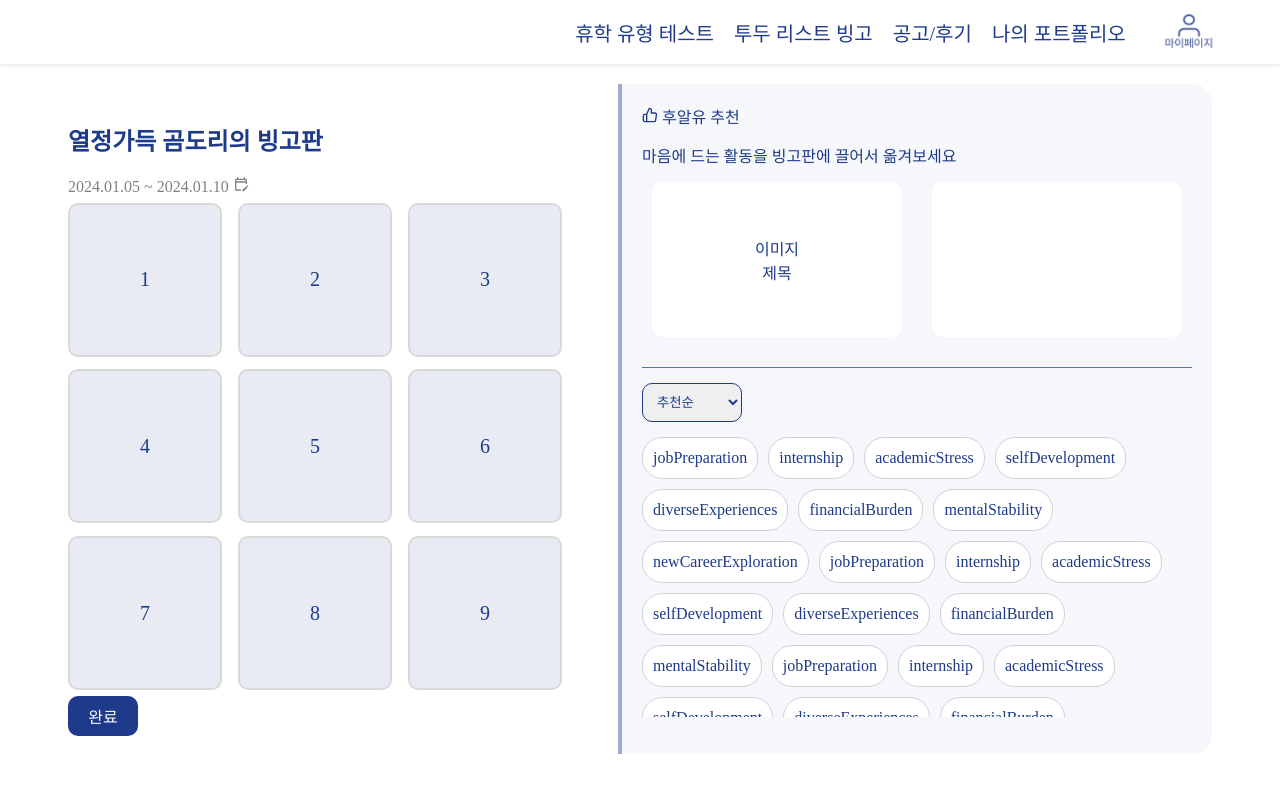
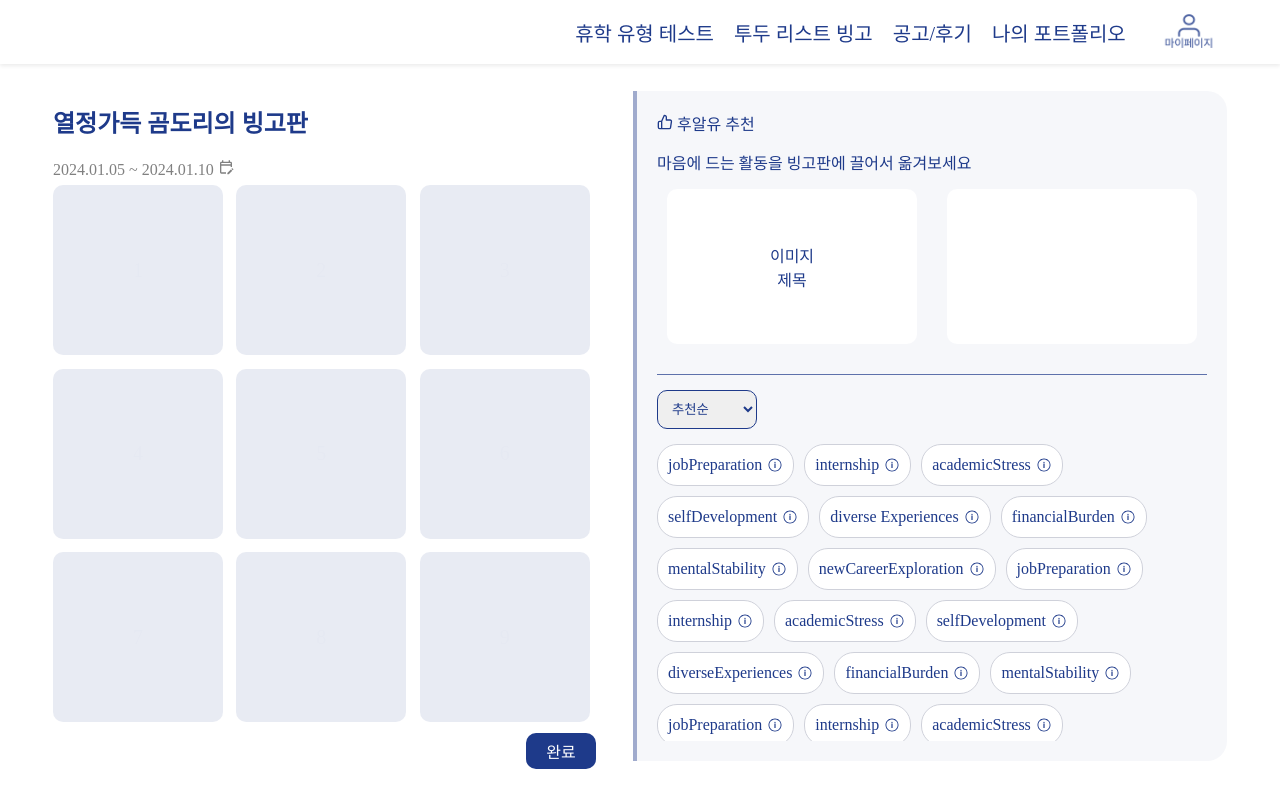
Before and after one commit to Youth-is-the-best/Youth-Client, a React (Create React App) app: page / in a window 1280 px wide. Built offline with nearby package versions, Linux system fonts and the light colour scheme; a web font is replaced by a local one.

Commit message:
feat :  빙고 dnd는 일단 완성

```diff
--- a/src/pages/Home.jsx
+++ b/src/pages/Home.jsx
@@ -4,6 +4,7 @@ import { Link, useNavigate } from 'react-router-dom';
 import styled from 'styled-components';
 import mypage from '../images/mypage.png';
 import { FiThumbsUp } from 'react-icons/fi';
+import { IoIosInformationCircleOutline } from 'react-icons/io';
 
 const Home = () => {
   const options = ["추천순", "마감순", "보관함"];
@@ -26,7 +27,7 @@ const Home = () => {
     //백엔드연결 여기서하기
   };
 
-  const veiwBingoInfo = (index) => {
+  const viewBingoInfo = () => {
     navigate("/info");
   }
 
@@ -35,7 +36,7 @@ const Home = () => {
     "internship",
     "academicStress",
     "selfDevelopment",
-    "diverseExperiences",
+    "diverse Experiences",
     "financialBurden",
     "mentalStability",
     "newCareerExploration",
@@ -106,12 +107,13 @@ const Home = () => {
                 onDragStart={() => handleDragStart(index, 'bingo')}
                 onDrop={() => handleDrop(index)}
                 onDragOver={handleDragOver}
+                inBingo={typeof bingo !== 'number'}
               >
                 {typeof bingo === 'number' ? bingo + 1 : bingo}
               </Bingo>
             ))}
           </BingoDom>
-          <Button>완료</Button>
+          <Button style={{marginLeft:'473px', marginTop:'4px'}}>완료</Button>
         </LeftDom>
         <RightDom>
           <div><FiThumbsUp /> 후알유 추천</div>
@@ -137,7 +139,8 @@ const Home = () => {
                 draggable
                 onDragStart={() => handleDragStart(index, 'info')}
               >
-                {info}
+                {info}<IoIosInformationCircleOutline onClick={viewBingoInfo}/>
+                {/* viweBingoInfo(index) */}
                 </Info>
             ))}
           </InfoDom>
@@ -186,6 +189,7 @@ const LeftDom = styled.div`
   flex-direction: column;
   justify-content: center;
   width : 550px;
+  margin-right : 30px;
 `;
 
 export const RightDom = styled.div`
@@ -208,32 +212,35 @@ const BingoDom = styled.div`
   flex-direction: column;
   justify-content: center;
   align-items: center;
-  width : 510px;
-  height : 500px;
+  width : 550px;
+  height : 550px;
   // padding : 5px;
 `;
 
-const Bingo = styled.div`
+export const Bingo = styled.div`
   width : 150px;
   height : 150px;
   font-size : 20px;
   display: flex;
   justify-content: center;
   align-items: center;
-  background: rgba(30, 58, 138, 0.1);
   border-radius : 10px;
-  border: 2px solid #d9d9d9;
+  padding : 10px;
+  color : ${({ inBingo }) => (inBingo ? 'rgba(30, 58, 138, 1)' : 'rgba(30, 58, 138, 0.01)')};
+  // background ${({ inBingo }) => (inBingo == 1 ? 'rgba(30, 58, 138, 0.2)' : 'rgba(30, 58, 138, 0.3)' )};
+  background: ${({ inBingo }) => (inBingo ? 'white' : 'rgba(30, 58, 138, 0.1)')};
+  border: ${({ inBingo }) => (inBingo ? '3px solid rgba(30, 58, 138, 0.9)' : '')};
+  box-shadow: ${({ inBingo }) => (inBingo ? '2px 2px 4px 0px rgba(30, 58, 138, 0.4)' : 'none')};
 `;
 
 const Button = styled.div`
   display: flex;
-  // flex-direction: column;
   justify-content: center;
   align-items: center;
   width: 50px;
-  height: 20px;
+  height: 16px;
   padding: 10px;
-  gap: 10px;
+  // gap: 10px;
   border-radius: 10px;
   background: rgba(30, 58, 138, 1);
   color : white;
@@ -262,7 +269,7 @@ const RecommendCom = styled.div`
 `;
 
 const InfoDom = styled.div`
-  height : 280px;
+  height : 310px;
   display: flex;
   flex-wrap: wrap;
   gap: 10px;
--- a/src/pages/MadeBingo.jsx
+++ b/src/pages/MadeBingo.jsx
@@ -65,7 +65,6 @@ const MadeBingo = () => {
           <Button>완료</Button>
         </LeftDom>
         <RightDom>
-          <MdOutlineKeyboardBackspace />
           <Line>
             <InputTitleBox
               type="text"
@@ -108,7 +107,7 @@ const MadeBingo = () => {
             <DateInfo>2024.09.09 ~ 2024.10.24<MdOutlineEditCalendar /></DateInfo>
           </Line>
           <TitleLine>
-            <h2>| 세부 계획</h2>
+            <div> | 세부계획 </div>
             <InputBox
               type="text"
               value={newChecklistText}
@@ -129,7 +128,7 @@ const MadeBingo = () => {
               </CheckList>
             ))}
           </CheckLists>
-          <DateInfo style={{ width: '200px', marginTop: '10px', marginLeft: '334px' }}>목표 달성 기록 남기기</DateInfo>
+          <DateInfo style={{ width: '200px', marginLeft: '334px' }}>목표 달성 기록 남기기</DateInfo>
         </RightDom>
       </Body>
     </>
```
